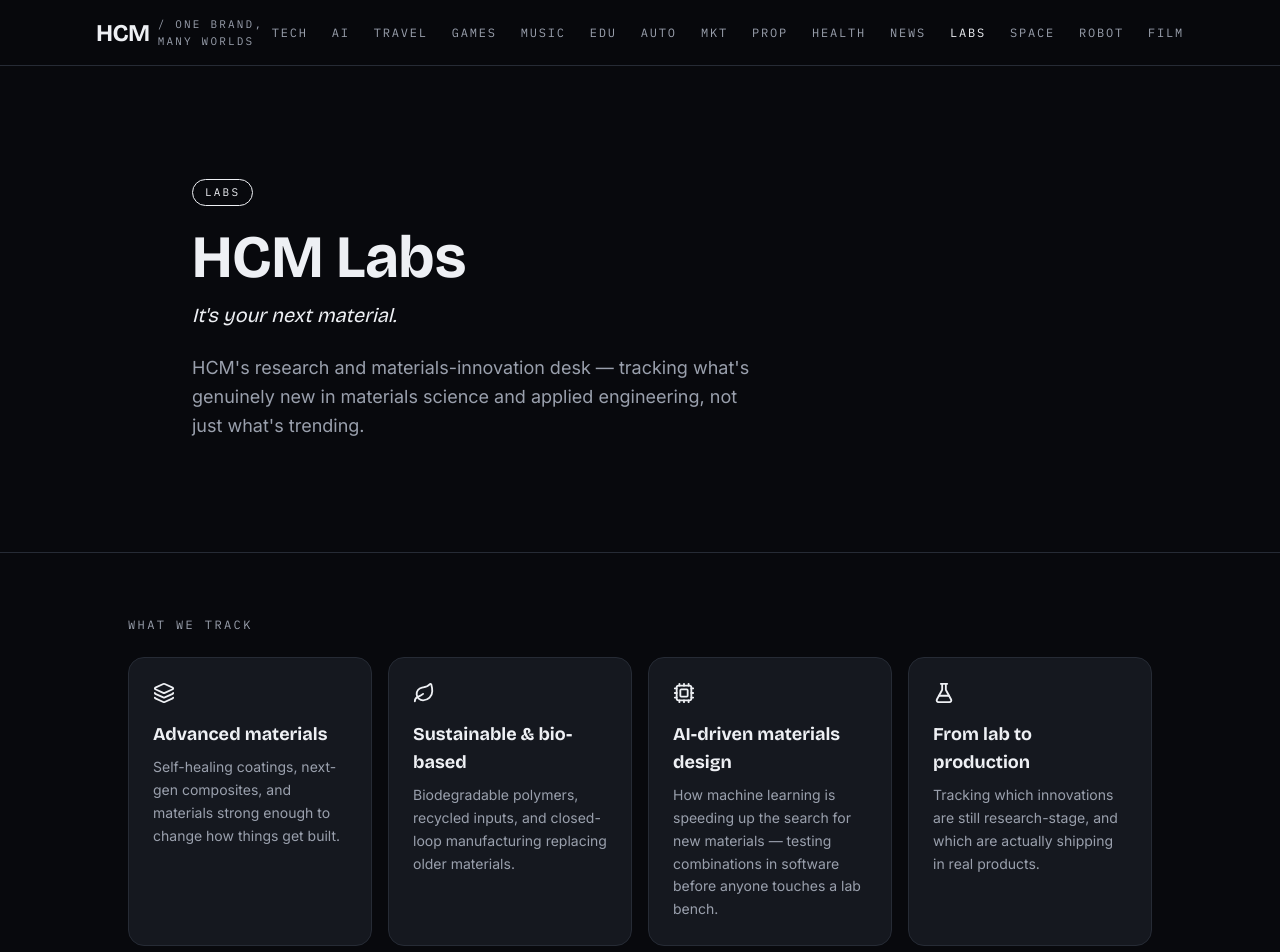
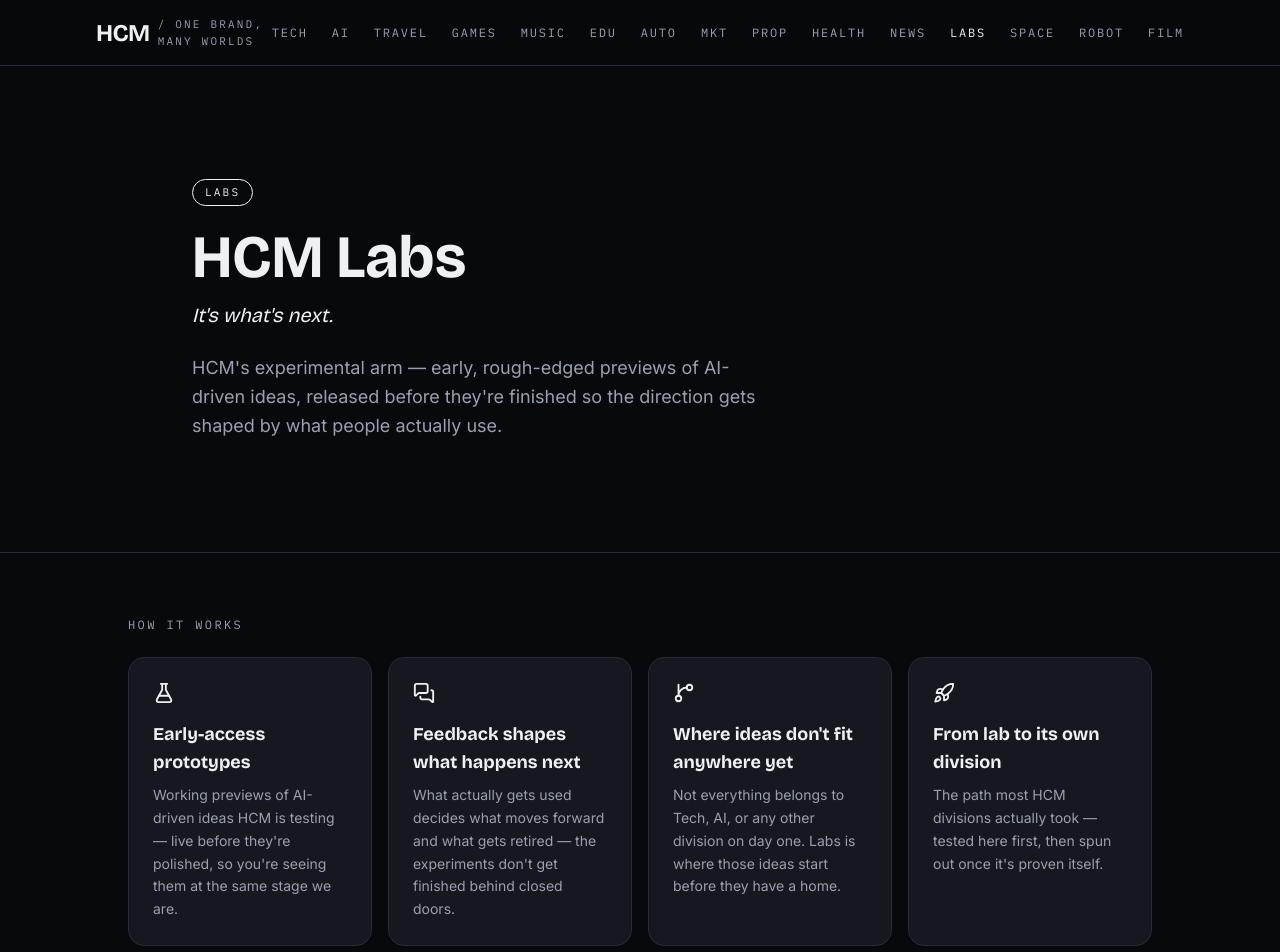
Before and after one commit to hcmtech-official/hcm, a React (Vite) app: page /#/labs in a window 1280 px wide. Shown: the top 952 px of the page. Built offline with nearby package versions, Linux system fonts and the light colour scheme.

Commit message:
Redefine HCM Labs as an AI experimental/innovation hub, modeled on Google Labs / Meta AI style labs

```diff
--- a/src/data/divisions.js
+++ b/src/data/divisions.js
@@ -115,11 +115,11 @@ export const divisions = [
     key: "labs",
     code: "LABS",
     name: "HCM Labs",
-    tagline: "It's your next material.",
+    tagline: "It's what's next.",
     path: "/labs",
     color: "var(--color-labs)",
     summary:
-      "R&D and materials innovation — what's changing in advanced materials, manufacturing, and applied science.",
+      "HCM's experimental arm — early AI-driven prototypes and ideas, live before they're finished.",
   },
   {
     key: "space",
--- a/src/pages/Labs.jsx
+++ b/src/pages/Labs.jsx
@@ -1,4 +1,4 @@
-import { FlaskConical, Layers3, Leaf, Cpu } from "lucide-react";
+import { FlaskConical, GitBranch, MessagesSquare, Rocket } from "lucide-react";
 import DivisionHero from "../components/DivisionHero";
 import AppBadges from "../components/AppBadges";
 import { divisions } from "../data/divisions";
@@ -7,24 +7,24 @@ const d = divisions.find((x) => x.key === "labs");
 
 const topics = [
   {
-    icon: Layers3,
-    title: "Advanced materials",
-    body: "Self-healing coatings, next-gen composites, and materials strong enough to change how things get built.",
+    icon: FlaskConical,
+    title: "Early-access prototypes",
+    body: "Working previews of AI-driven ideas HCM is testing — live before they're polished, so you're seeing them at the same stage we are.",
   },
   {
-    icon: Leaf,
-    title: "Sustainable & bio-based",
-    body: "Biodegradable polymers, recycled inputs, and closed-loop manufacturing replacing older materials.",
+    icon: MessagesSquare,
+    title: "Feedback shapes what happens next",
+    body: "What actually gets used decides what moves forward and what gets retired — the experiments don't get finished behind closed doors.",
   },
   {
-    icon: Cpu,
-    title: "AI-driven materials design",
-    body: "How machine learning is speeding up the search for new materials — testing combinations in software before anyone touches a lab bench.",
+    icon: GitBranch,
+    title: "Where ideas don't fit anywhere yet",
+    body: "Not everything belongs to Tech, AI, or any other division on day one. Labs is where those ideas start before they have a home.",
   },
   {
-    icon: FlaskConical,
-    title: "From lab to production",
-    body: "Tracking which innovations are still research-stage, and which are actually shipping in real products.",
+    icon: Rocket,
+    title: "From lab to its own division",
+    body: "The path most HCM divisions actually took — tested here first, then spun out once it's proven itself.",
   },
 ];
 
@@ -35,14 +35,14 @@ export default function Labs() {
         code={d.code}
         name={d.name}
         tagline={d.tagline}
-        description="HCM's research and materials-innovation desk — tracking what's genuinely new in materials science and applied engineering, not just what's trending."
+        description="HCM's experimental arm — early, rough-edged previews of AI-driven ideas, released before they're finished so the direction gets shaped by what people actually use."
         color={d.color}
       />
 
       <section className="px-5 py-16 sm:px-8">
         <div className="mx-auto max-w-5xl">
           <h2 className="font-mono text-xs uppercase tracking-[0.2em] text-[var(--color-ink-dim)]">
-            What we track
+            How it works
           </h2>
           <div className="mt-6 grid gap-4 sm:grid-cols-2 lg:grid-cols-4">
             {topics.map((t) => (
@@ -58,6 +58,10 @@ export default function Labs() {
               </div>
             ))}
           </div>
+          <p className="mt-6 font-mono text-[11px] text-[var(--color-ink-dim)]">
+            Nothing in HCM Labs is a finished product yet — expect rough
+            edges, and expect things to change fast.
+          </p>
         </div>
       </section>
       <AppBadges color={d.color} />
```
